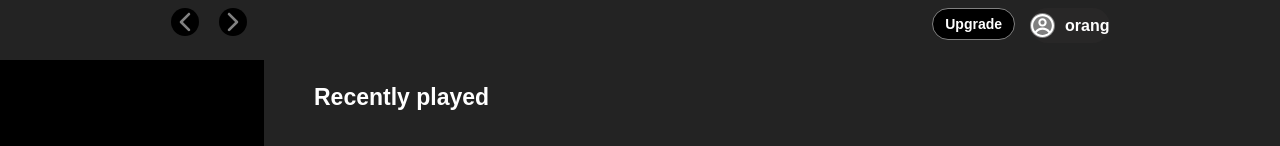
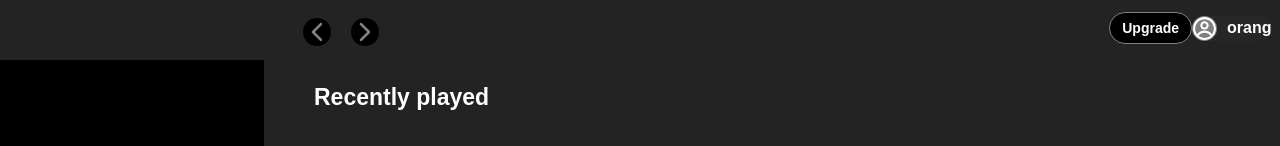
Before and after one commit to martin880/Exercise, a React (Create React App) app: page /navbar in a window 1280 px wide. Shown: the top 146 px of the page. Built offline with nearby package versions, Linux system fonts and the light colour scheme; grey boxes are pictures that could not be loaded.

Commit message:
Hari ini

```diff
--- a/src/css/navbar.css
+++ b/src/css/navbar.css
@@ -1,10 +1,10 @@
 .navbarnya {
-  /* padding-left: 264px; */
   z-index: -1;
   background-color: black;
   width: 100vw;
 }
 .navbarbox {
+  padding-left: 264px;
   top: 0;
   /* left: 0; */
   position: sticky;
@@ -29,9 +29,15 @@
   font-size: 24px;
 }
 .upgradeprofile {
+  /* display: flex;
+  padding-top: 15px;
+  padding-right: 30px;
+  gap: 15px; */
+
   display: flex;
-  padding-right: 30px;
-  gap: 15px;
+  justify-content: center;
+  align-items: center;
+  font-weight: bolder;
 }
 .recentlylogin {
   gap: 20px;
@@ -114,4 +120,5 @@
 }
 .arrows {
   display: flex;
+  padding-top: 15px;
 }
--- a/src/pages/LoginPage.jsx
+++ b/src/pages/LoginPage.jsx
@@ -17,9 +17,13 @@ import { AiOutlineEye, AiOutlineEyeInvisible } from 'react-icons/ai';
 import '../css/Login.css';
 import { useEffect, useState } from 'react';
 import { useNavigate } from 'react-router-dom';
+import { useDispatch } from 'react-redux';
+import { auth_type } from '../redux/types';
 
 export default function LoginPage() {
   const nav = useNavigate();
+  // eslint-disable-next-line
+  const dispatch = useDispatch();
 
   const [account, setAccount] = useState({
     email: '',
@@ -40,6 +44,13 @@ export default function LoginPage() {
   const [seePassword, setSeePassword] = useState(false);
 
   function login() {
+    dispatch({
+      type: auth_type.login,
+      payload: account,
+    });
+
+    localStorage.setItem('user', JSON.stringify(account));
+
     nav('/');
   }
 
@@ -180,7 +191,7 @@ export default function LoginPage() {
             <Flex flexDir={'column'} gap={'5px'}>
               <Box
                 textDecoration={'underline'}
-                fontSize={'10'}
+                // fontSize={'20'}
                 fontWeight={'hairline'}
                 cursor={'pointer'}
               >
--- a/src/redux/auth.js
+++ b/src/redux/auth.js
@@ -1,3 +1,5 @@
+import { auth_type } from './types';
+
 const init = {
   email: 'orang',
   password: '',
@@ -5,13 +7,13 @@ const init = {
 
 function userReducer(state = init, action) {
   //action adalah event yang terjadi
-  if (action.type === 'login') {
+  if (action.type === auth_type.login) {
     return {
       ...state,
       email: action.payload.email,
       password: action.payload.password,
     };
-  } else {
+  } else if (action.type === auth_type.logout) {
     return init;
   }
   return state;
--- /dev/null
+++ b/src/redux/types.js
@@ -0,0 +1,5 @@
+const auth_type = {
+  login: 'LOGIN',
+  logout: 'LOGOUT',
+};
+export { auth_type };
```
